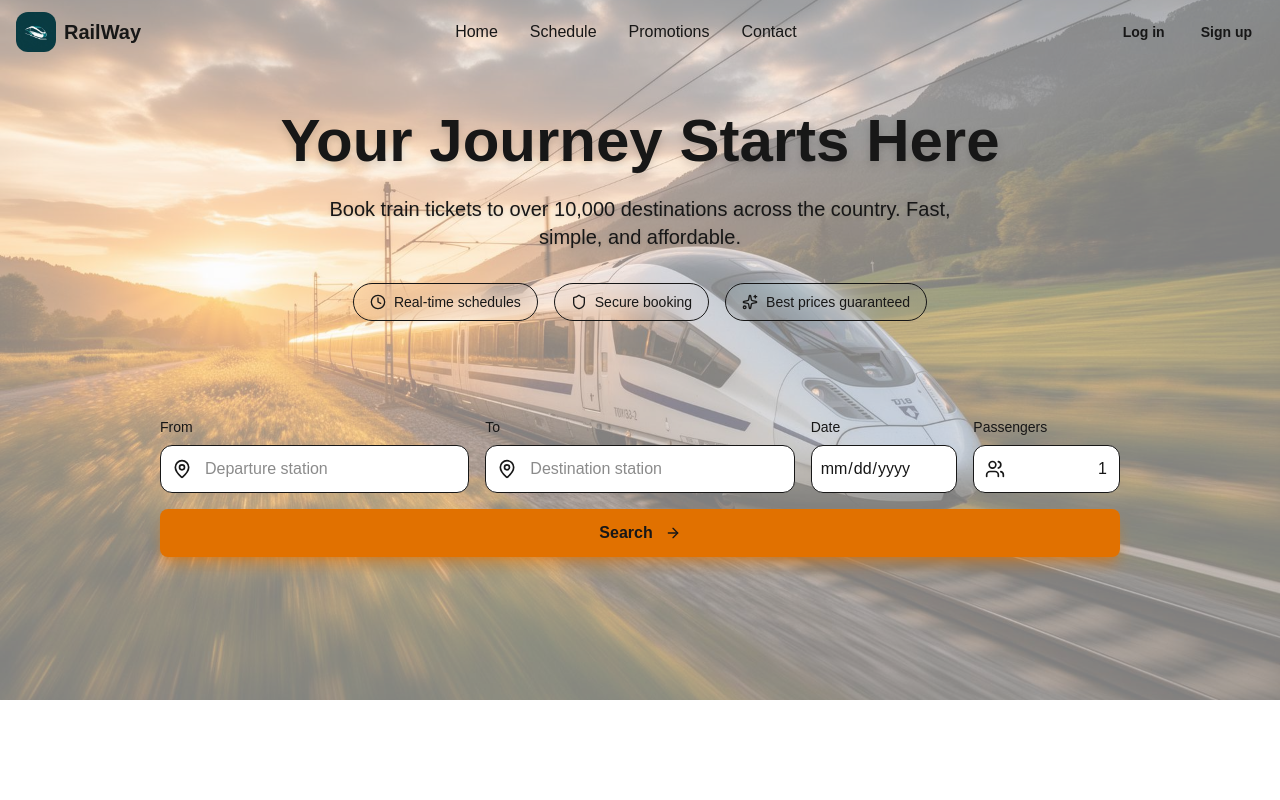
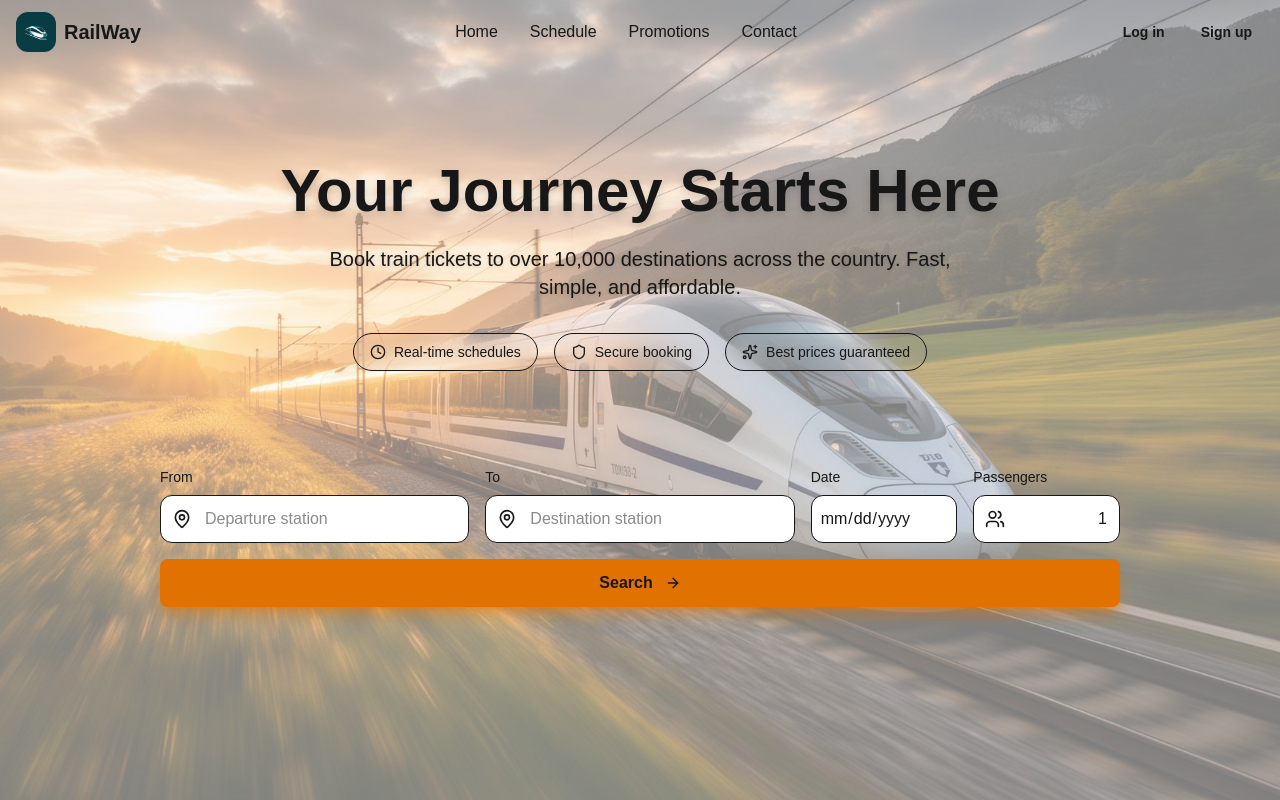
Before and after one commit to rafiaaaaa/train-ticket-system, a Next.js app in the folder apps/web/: page / in a window 1280 px wide. Shown: the top 800 px of the page. Built offline with nearby package versions, Linux system fonts and the light colour scheme.

Commit message:
feat: create reusable section component

```diff
--- /dev/null
+++ b/apps/web/src/app/(home)/layout.tsx
@@ -0,0 +1,42 @@
+import type { Metadata } from "next";
+import { Geist, Geist_Mono } from "next/font/google";
+import "../globals.css";
+import { Navbar } from "@/components/Navbar";
+import { Footer } from "@/components/Footer";
+
+const geistSans = Geist({
+  variable: "--font-geist-sans",
+  subsets: ["latin"],
+});
+
+const geistMono = Geist_Mono({
+  variable: "--font-geist-mono",
+  subsets: ["latin"],
+});
+
+export const metadata: Metadata = {
+  title: "Create Next App",
+  description: "Generated by create next app",
+};
+
+export default function RootLayout({
+  children,
+}: Readonly<{
+  children: React.ReactNode;
+}>) {
+  return (
+    <html lang="en">
+      <body
+        className={`${geistSans.variable} ${geistMono.variable} antialiased`}
+      >
+        <header
+          className={`fixed w-full z-50 transition-all duration-100 ease-in-out overflow-hidden`}
+        >
+          <Navbar />
+        </header>
+        {children}
+        <Footer />
+      </body>
+    </html>
+  );
+}
--- a/apps/web/src/app/layout.tsx
+++ b/apps/web/src/app/(main)/layout.tsx
@@ -1,6 +1,6 @@
 import type { Metadata } from "next";
 import { Geist, Geist_Mono } from "next/font/google";
-import "./globals.css";
+import "../globals.css";
 import { Navbar } from "@/components/Navbar";
 import { Footer } from "@/components/Footer";
 
@@ -27,10 +27,10 @@ export default function RootLayout({
   return (
     <html lang="en">
       <body
-        className={`${geistSans.variable} ${geistMono.variable} antialiased`}
+        className={`${geistSans.variable} ${geistMono.variable} antialiased relative`}
       >
         <header
-          className={`fixed w-full z-50 transition-all duration-100 ease-in-out overflow-hidden`}
+          className={`sticky top-0 w-full z-50 transition-all duration-100 ease-in-out overflow-hidden`}
         >
           <Navbar />
         </header>
--- /dev/null
+++ b/apps/web/src/components/ui/section.tsx
@@ -0,0 +1,17 @@
+import { cn } from "@/lib/utils";
+
+type SectionProps = {
+  children: React.ReactNode;
+  className?: string;
+  as?: "section" | "div";
+};
+
+export function Section({ children, className, as = "section" }: SectionProps) {
+  const Component = as;
+
+  return (
+    <Component className={cn("relative w-full px-4", className)}>
+      {children}
+    </Component>
+  );
+}
--- a/apps/web/src/features/home/components/HeroSection.tsx
+++ b/apps/web/src/features/home/components/HeroSection.tsx
@@ -1,3 +1,4 @@
+import { Section } from "@/components/ui/section";
 import { SearchForm } from "./SearchForm";
 import { Sparkles, Shield, Clock } from "lucide-react";
 
@@ -9,7 +10,7 @@ const features = [
 
 export function HeroSection() {
   return (
-    <section className="relative overflow-visible min-h-150 md:min-h-175 flex items-center">
+    <Section className="min-h-screen flex items-center overflow-visible">
       {/* Background Image */}
       <div
         className="absolute inset-0 bg-cover bg-center bg-no-repeat opacity-50"
@@ -57,6 +58,6 @@ export function HeroSection() {
           <SearchForm />
         </div>
       </div>
-    </section>
+    </Section>
   );
 }
```
Also changed, not shown: apps/web/src/app/(home)/page.tsx (renamed from apps/web/src/app/page.tsx).
